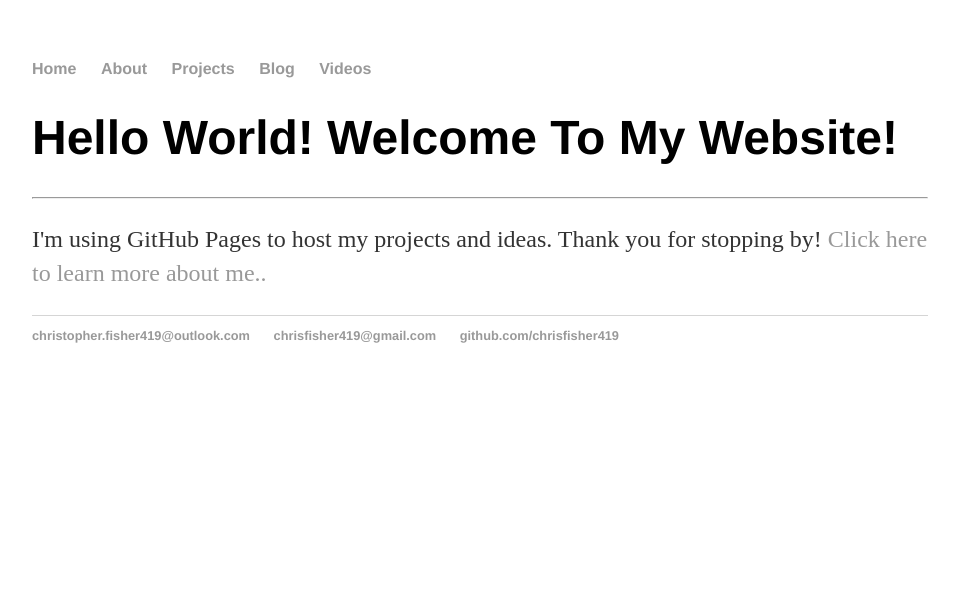
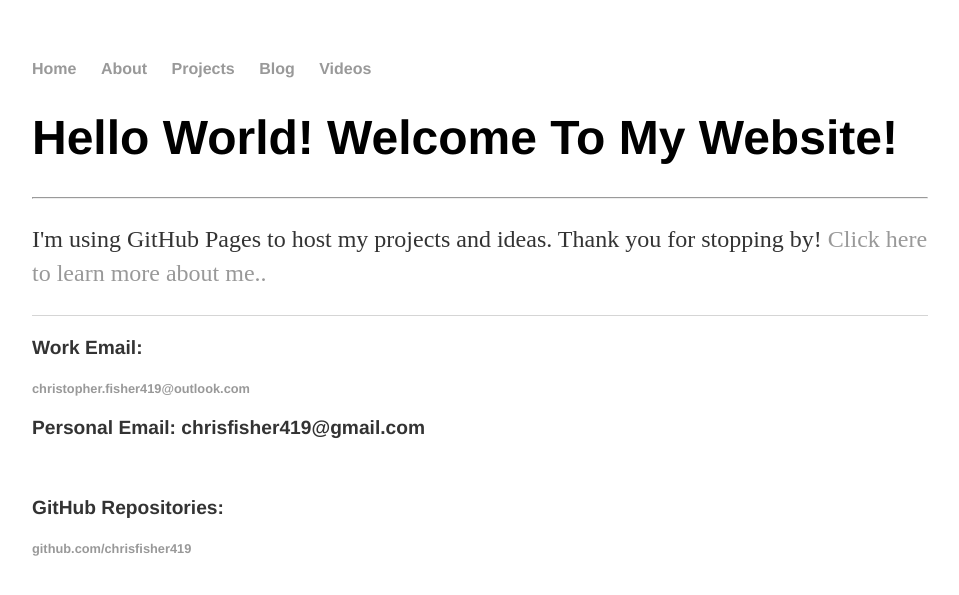
Before and after one commit to chrisfisher419/chrisfisher419.github.io, a Jekyll site: the page built from index.html, in a window 1280 px wide. Shown: the top 595 px of the page, without its empty margins (160-1119 px from the left). Built offline with Jekyll 4.4.1, drawn with Linux system fonts in a browser that asks for light colours.

Commit message:
Update default.html

```diff
--- a/_layouts/default.html
+++ b/_layouts/default.html
@@ -23,9 +23,9 @@
 			</div><!-- /.container -->
 			<footer>
 	    		<ul>
-	        		<li><a href="mailto: christopher.fisher419@outlook.com">christopher.fisher419@outlook.com</a></li>
-              <li><a href="mailto: chrisfisher419@gmail.com">chrisfisher419@gmail.com</a></li>
-	        		<li><a href="https://github.com/chrisfisher419">github.com/chrisfisher419</a></li>
+				<li><p> Work Email: </p><a href="mailto: christopher.fisher419@outlook.com">christopher.fisher419@outlook.com</a></li>
+              <li><p> Personal Email: </p<a href="mailto: chrisfisher419@gmail.com">chrisfisher419@gmail.com</a></li>
+				<li><p>GitHub Repositories: </p><a href="https://github.com/chrisfisher419">github.com/chrisfisher419</a></li>
 				</ul>
 			</footer>
 		</body>
```
